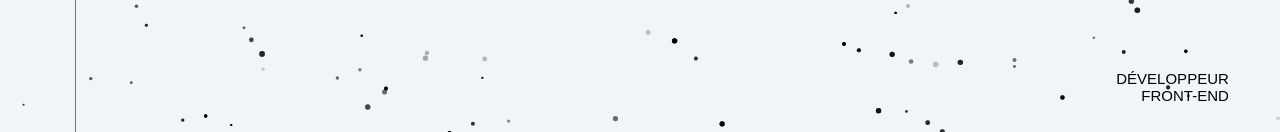
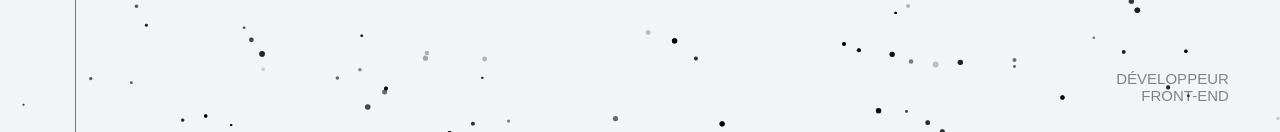
Before and after one commit to idrissdiakite/portfolio-react, a React (Create React App) app: page / in a window 1280 px wide. Shown: the part 668-800 px from the top of the page. Built offline with nearby package versions, Linux system fonts and the light colour scheme; a web font is replaced by a local one.

Commit message:
💫 [HOME] Updated anim

```diff
--- a/src/components/Home/index.js
+++ b/src/components/Home/index.js
@@ -9,40 +9,25 @@ const Home = () => {
       <Particles />
       <motion.h1
         className="home__title"
-        initial="initial"
-        animate="in"
-        variants={variants}
-        transition={titleTransition}
+        initial={{ opacity: 0 }}
+        animate={{ opacity: 1 }}
+        transition={transition}
       >
-        <span>Idriss</span> <br />
+        <span>Idriss</span>
         <span>Diakite</span>
       </motion.h1>
-      <div className="home__suptitle">
-        Développeur front-end
-      </div>
+      <motion.div
+        className="home__suptitle"
+        initial={{ opacity: 0 }}
+        animate={{ opacity: 1 }}
+        transition={{ duration: 1, delay: 2.5 }}
+      >Développeur front-end</motion.div>
     </>
   )
 }
 
 // Motion
-const variants = {
-  initial: {
-    opacity: 0,
-    scale: 1,
-  },
-  in: {
-    opacity: 1,
-    x: 0,
-  },
-};
-
-// const pageTransition = {
-//   type: "tween",
-//   ease: "anticipate",
-//   duration: 2.5,
-// };
-
-const titleTransition = {
+const transition = {
   type: "tween",
   ease: "anticipate",
   duration: 5.5,
--- a/src/components/Home/style.scss
+++ b/src/components/Home/style.scss
@@ -23,6 +23,8 @@
     font-size: 4.5rem;
     line-height: 4rem;
 
+    span { display: block; }
+
     @media screen and (min-width: 768px) {
       font-size: 10rem;
       line-height: 10rem;
@@ -47,6 +49,7 @@
     color: $color-3;
     text-align: right;
     text-transform: uppercase;
+    overflow: hidden;
     font: {
       weight: 300;
       size: 15px;
```
